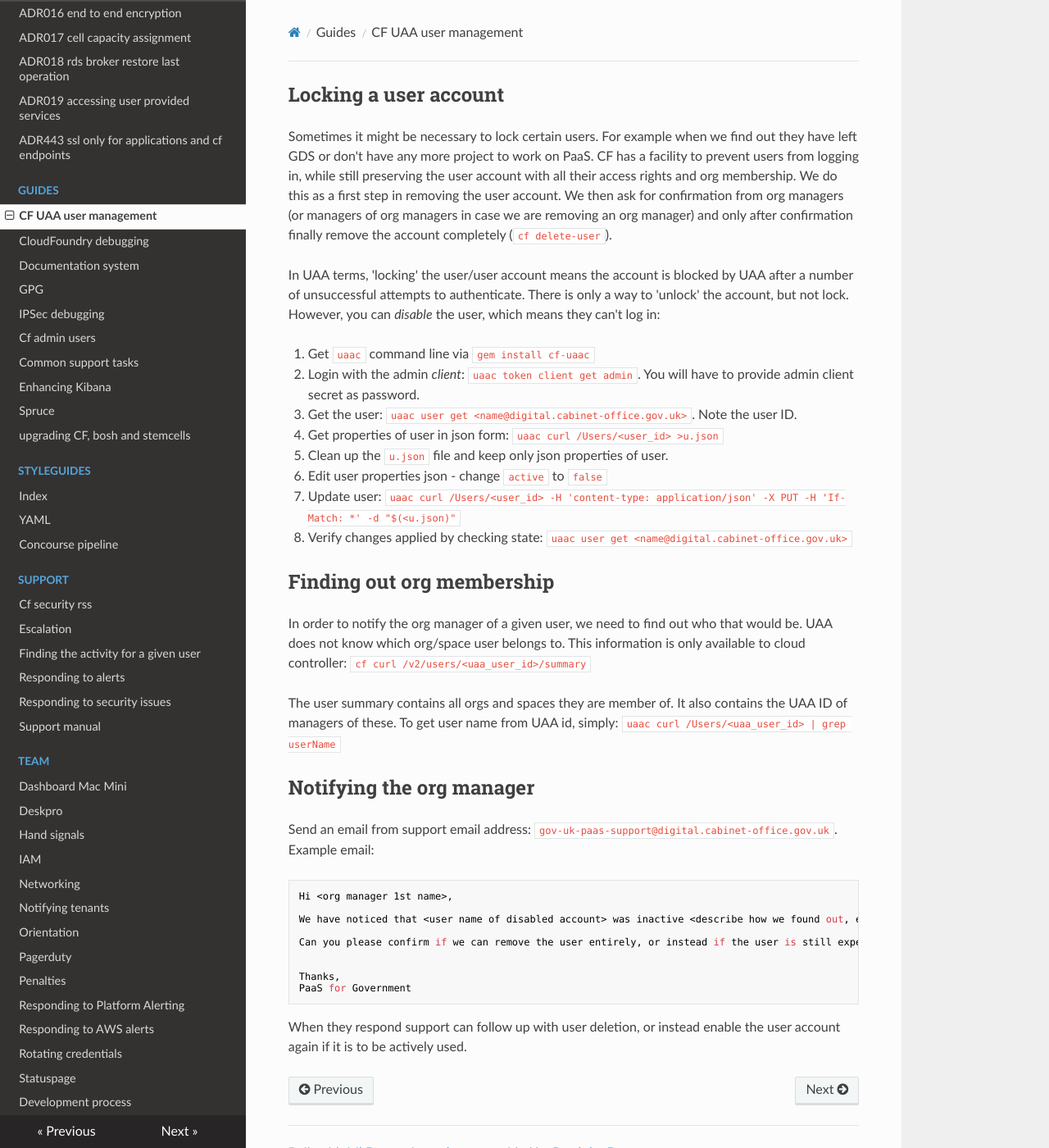
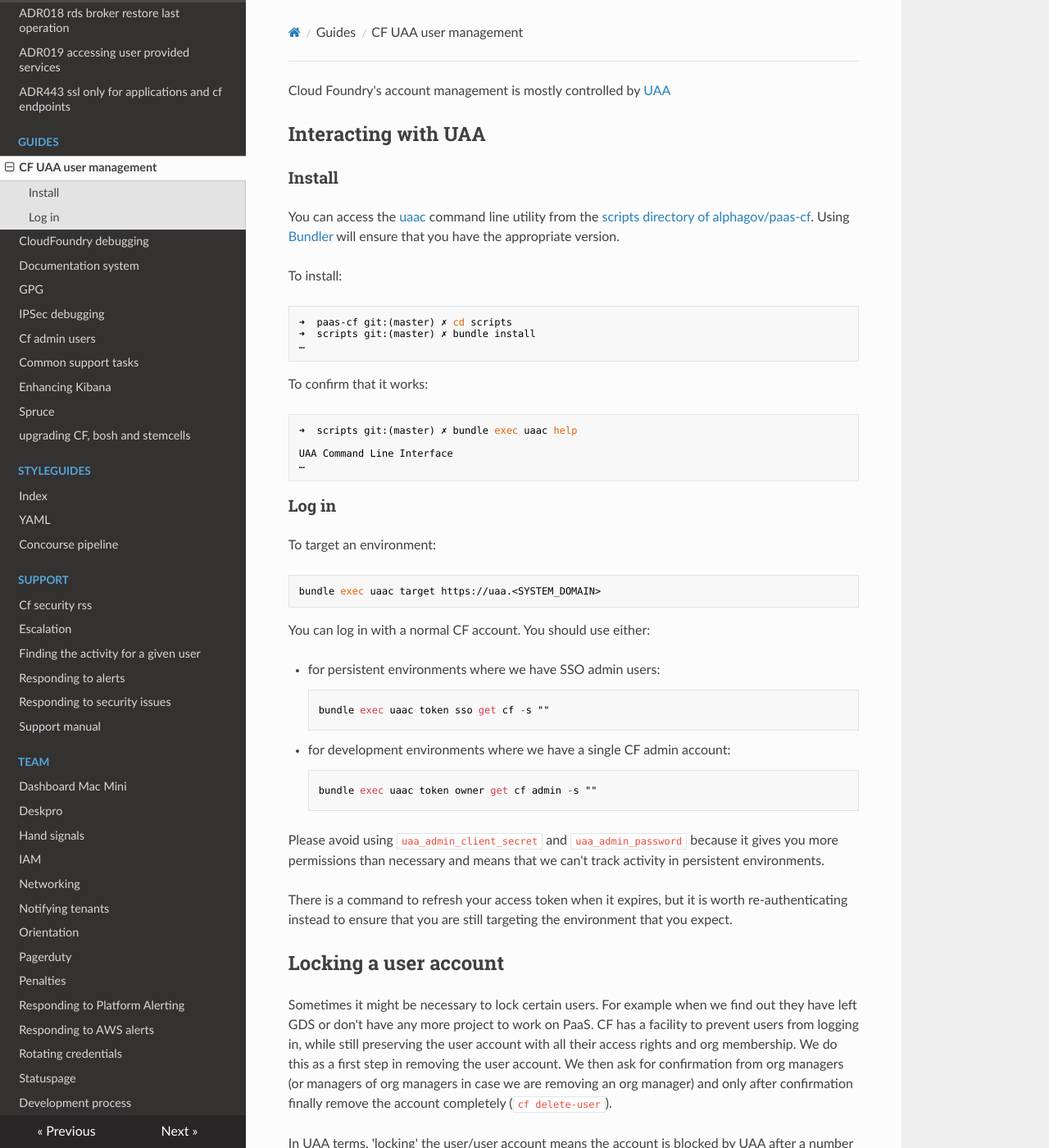
Before and after one commit to alphagov/paas-team-manual, an MkDocs documentation site: the page built from docs/guides/CF_UAA_user_management.md, in a window 1280 px wide and 1400 px high. Shown: the whole window at 82% size. Built offline with MkDocs 1.6.1, drawn with Linux system fonts in a browser that asks for light colours; nearby versions of some CDN libraries.

Commit message:
Add details about logging in to UAA
Particularly about how to use CF admin accounts instead of the UAA secrets.
This also works for persistent environments where we use SSO.

````diff
--- a/docs/guides/CF_UAA_user_management.md
+++ b/docs/guides/CF_UAA_user_management.md
@@ -1,11 +1,64 @@
+Cloud Foundry's account management is mostly controlled by [UAA][]
+
+[UAA]: https://github.com/cloudfoundry/uaa
+
+## Interacting with UAA
+
+### Install
+
+You can access the [uaac][] command line utility from the [scripts directory
+of alphagov/paas-cf][scripts]. Using [Bundler][] will ensure that you have
+the appropriate version.
+
+[uaac]: https://github.com/cloudfoundry/cf-uaac
+[scripts]: https://github.com/alphagov/paas-cf/tree/master/scripts
+[Bundler]: http://bundler.io/
+
+To install:
+```
+➜  paas-cf git:(master) ✗ cd scripts
+➜  scripts git:(master) ✗ bundle install
+…
+```
+
+To confirm that it works:
+```
+➜  scripts git:(master) ✗ bundle exec uaac help
+
+UAA Command Line Interface
+…
+```
+
+### Log in
+
+To target an environment:
+
+    bundle exec uaac target https://uaa.<SYSTEM_DOMAIN>
+
+You can log in with a normal CF account. You should use either:
+
+- for persistent environments where we have SSO admin users:
+
+        bundle exec uaac token sso get cf -s ""
+
+- for development environments where we have a single CF admin account:
+
+        bundle exec uaac token owner get cf admin -s ""
+
+Please avoid using `uaa_admin_client_secret` and `uaa_admin_password`
+because it gives you more permissions than necessary and means that we can't
+track activity in persistent environments.
+
+There is a command to refresh your access token when it expires, but it is
+worth re-authenticating instead to ensure that you are still targeting the
+environment that you expect.
+
 ## Locking a user account
 
 Sometimes it might be necessary to lock certain users. For example when we find out they have left GDS or don't have any more project to work on PaaS. CF has a facility to prevent users from logging in, while still preserving the user account with all their access rights and org membership. We do this as a first step in removing the user account. We then ask for confirmation from org managers (or managers of org managers in case we are removing an org manager) and only after confirmation finally remove the account completely (`cf delete-user`).
 
 In UAA terms, 'locking' the user/user account means the account is blocked by UAA after a number of unsuccessful attempts to authenticate. There is only a way to 'unlock' the account, but not lock. However, you can _disable_ the user, which means they can't log in:
 
-1. Get `uaac` command line via `gem install cf-uaac`
-1. Login with the admin _client_: `uaac token client get admin`. You will have to provide admin client secret as password.
 1. Get the user: `uaac user get <name@digital.cabinet-office.gov.uk>`. Note the user ID.
 1. Get properties of user in json form: `uaac curl /Users/<user_id> >u.json`
 1. Clean up the `u.json` file and keep only json properties of user.
````
